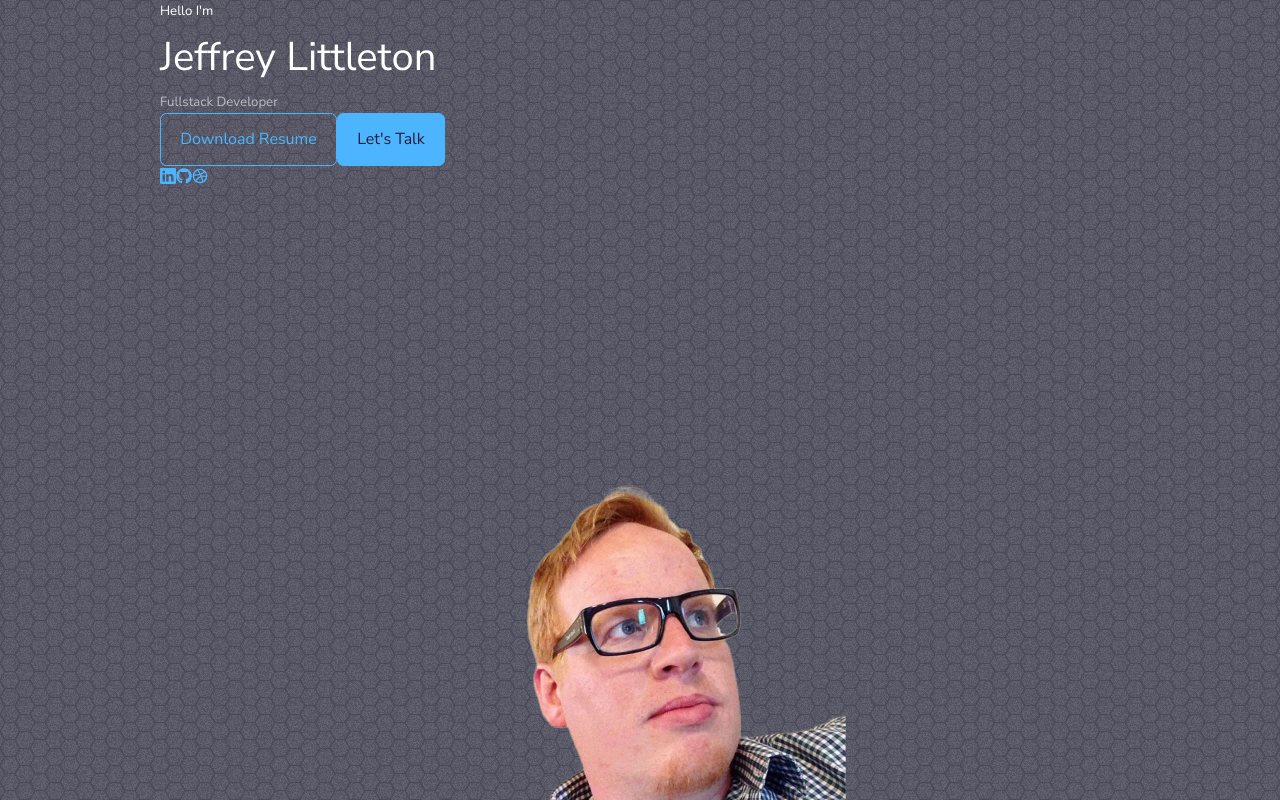
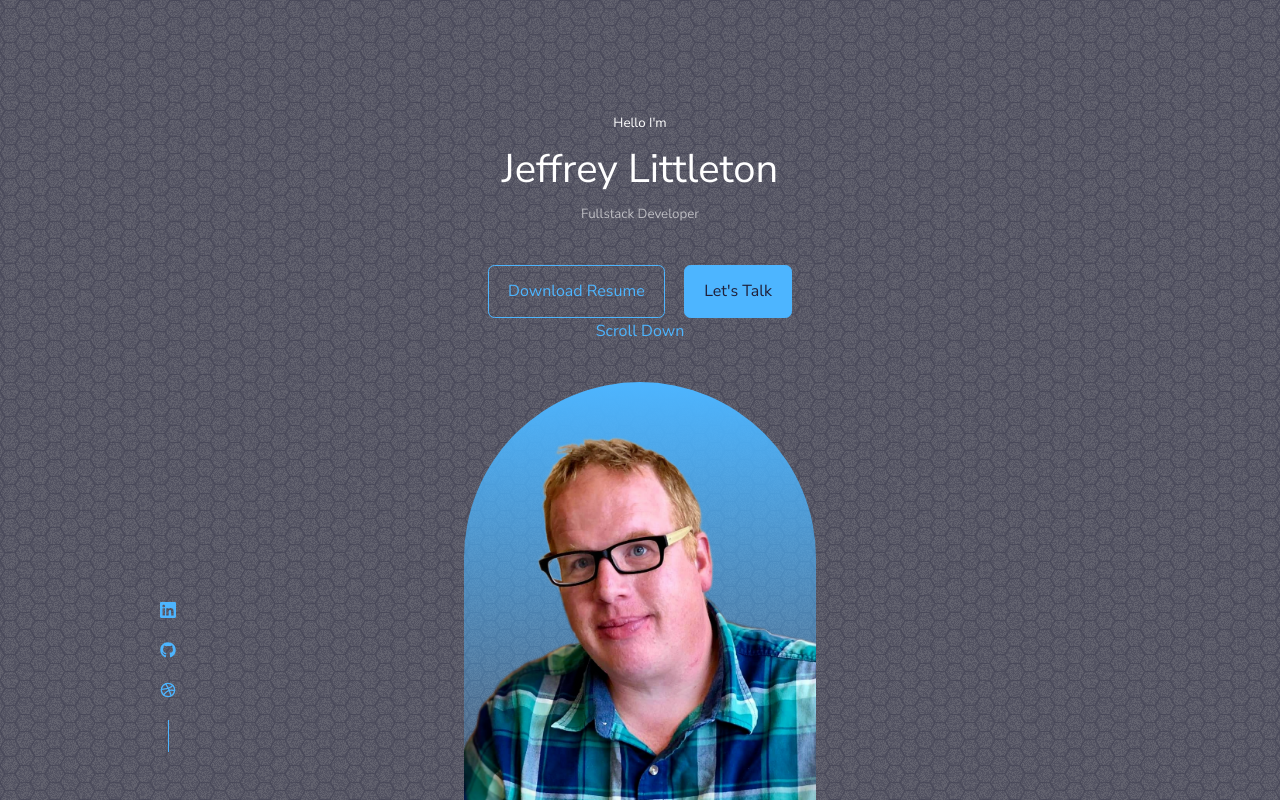
Before and after one commit to littletonjeffrey/codeappendable, a React (Create React App) app: page / in a window 1280 px wide. Shown: the top 800 px of the page. Built offline with nearby package versions, Linux system fonts and the light colour scheme.

Commit message:
styling of header image done

```diff
--- a/src/components/header/header.css
+++ b/src/components/header/header.css
@@ -0,0 +1,55 @@
+header {
+    height: 100vh;
+    padding-top: 7rem;
+    overflow: hidden;
+}
+
+.header_container {
+    text-align: center;
+    height: 100%;
+    position: relative;
+}
+
+/* CTA >>>>>>>>>>>>>>>>>> */
+.cta {
+    margin-top: 2.5rem;
+    display: flex;
+    gap: 1.2rem;
+    justify-content: center;
+}
+
+/* HEADER SOCIALS >>>>>>>>>>>>>>>>>> */
+.header_socials {
+    display: flex;
+    flex-direction: column;
+    align-items: center;
+    gap: 0.8rem;
+    position: absolute;
+    left: 0;
+    bottom: 3rem;
+}
+
+.header_socials::after {
+    content: '';
+    width: 1px;
+    height: 2rem;
+    background: var(--color-primary);
+}
+
+/* HEADER IMAGE>>>>>>>>>>>>>>>>>> */
+.me {
+    /* creates gradient background on image */
+    background: linear-gradient(var(--color-primary), transparent);
+    /* image size */
+    width: 22rem;
+    height: 30rem;
+    /* center image start */
+    position: absolute;
+    left: calc(50% - 11rem);
+    /* center image end */
+    margin-top: 4rem;
+    border-radius: 12rem 12rem 3rem 3rem;
+    overflow: hidden;
+    padding: 3rem 0rem 0rem 0rem;
+
+}
--- a/src/components/header/header.jsx
+++ b/src/components/header/header.jsx
@@ -4,7 +4,7 @@ import './header.css'
 //button components for resume
 import CTA from './CTA'
 //image for CTA
-import headShot from '../../assets/headshot.png'
+import headShot from '../../assets/headshot2.png'
 //social media header component
 import HeaderSocials from './HeaderSocials'
 
```
Also changed, not shown: src/assets/headshot2.png (added).
